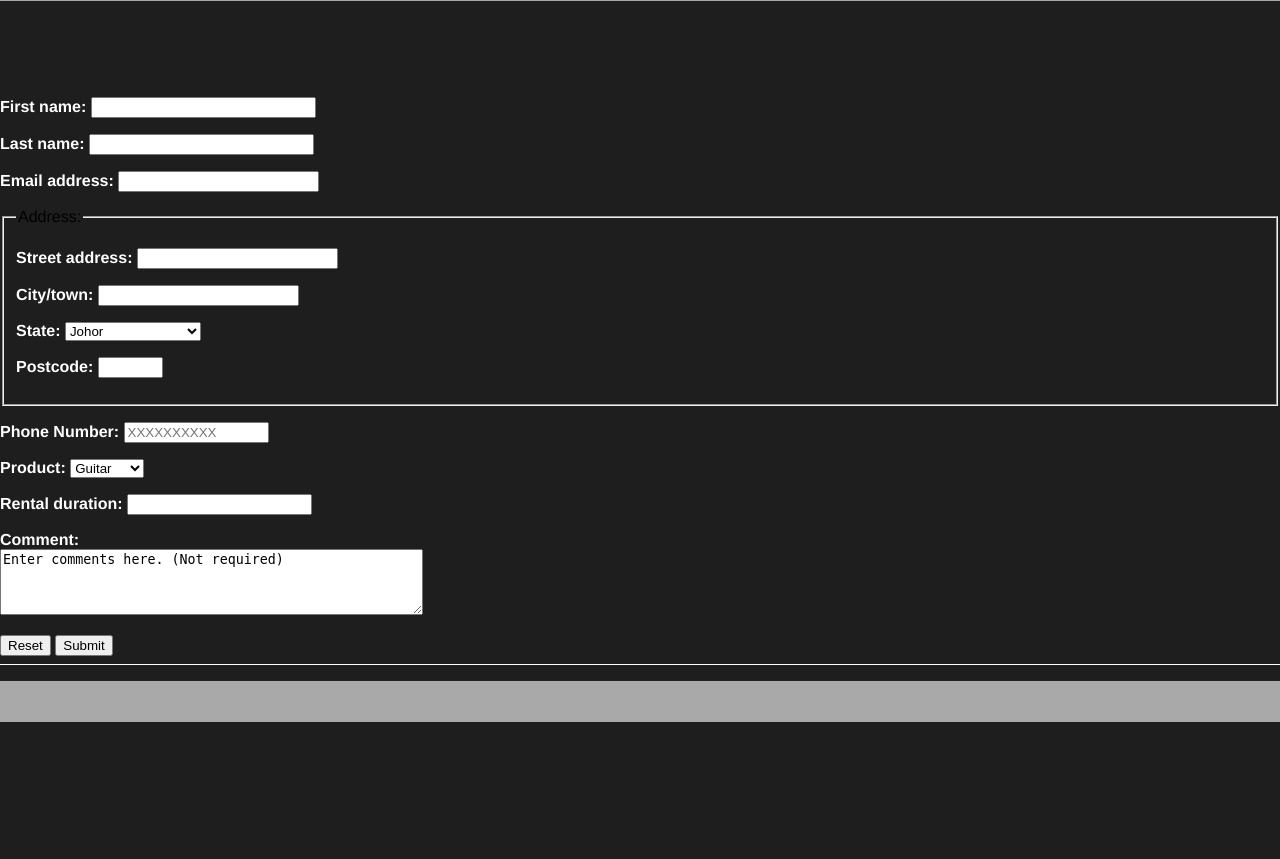
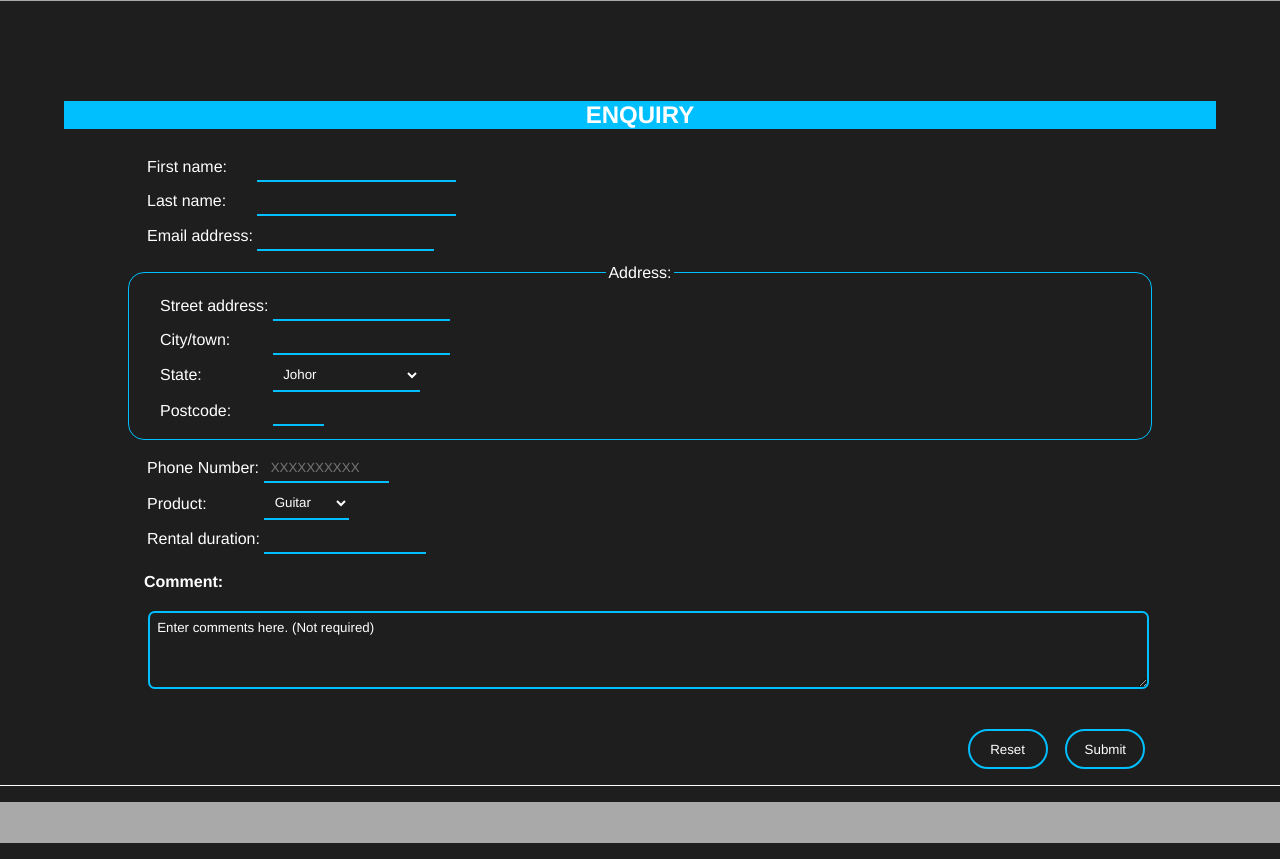
Before and after one commit to Zircon332/WebApp_Assignment, a PHP site: page /enquiry.html in a window 1280 px wide. Shown: the part 607-1466 px from the top of the page. Before the commit the page ends 1329 px from the top, so only its background shows below. Run offline with PHP 8.4, Linux system fonts and the light colour scheme.

Commit message:
styled enquiry

```diff
--- a/assign1/enquiry.html
+++ b/assign1/enquiry.html
@@ -28,32 +28,40 @@
             </ul>
         </nav>
         <article>
+          <div class="form_header">
+            <h2>ENQUIRY</h2>
+          </div>
           <form id="enquiry_form" enctype="text/plain" method="post" action="process.php">
+            <table>
+              <tr>
+                <td><label for="fname">First name: </label></td>
+                <td><input type="text" id="fname" name="fname" required="Required" maxlength="25" size="25" pattern="^[a-zA-Z]+$"/></td>
+              </tr>
+              <tr>
+                <td><label for="lname">Last name: </label></td>
+                <td><input type="text" id="lname" name="lname" required="Required" maxlength="25" size="25" pattern="^[a-zA-Z]+$"/></td>
+              </tr>
+              <tr>
+              <td><label for="email">Email address: </label></td>
+              <td><input type="email" id="email" name="email" required="Required" size="22"/></td>
+              </tr>
 
-            <p><label for="fname">First name: </label>
-              <input type="text" id="fname" name="fname" required="Required" maxlength="25" size="25" pattern="^[a-zA-Z]+$"/>
-            </p>
-
-            <p><label for="lname">Last name: </label>
-              <input type="text" id="lname" name="lname" required="Required" maxlength="25" size="25" pattern="^[a-zA-Z]+$"/>
-            </p>
-
-            <p><label for="email">Email address: </label>
-              <input type="email" id="email" name="email" required="Required" size="22"/>
-            </p>
+            </table>
 
             <fieldset>
               <legend>Address: </legend>
-              <p><label for="street">Street address: </label>
-                <input type="text" id="street" name="street" required="Required" maxlength="40" size="22"/>
-              </p>
-
-              <p><label for="city">City/town: </label>
-                <input type="text" id="city" name="city" required="Required" maxlength="20" size="22"/>
-              </p>
-
-              <p><label for="state">State: </label>
-                <select id="state" name="state" required="Required">
+              <table>
+                <tr>
+                  <td><label for="street">Street address: </label></td>
+                  <td><input type="text" id="street" name="street" required="Required" maxlength="40" size="22"/></td>
+                </tr>
+                <tr>
+                <td><label for="city">City/town: </label></td>
+                <td><input type="text" id="city" name="city" required="Required" maxlength="20" size="22"/></td>
+                </tr>
+                <tr>
+                  <td><label for="state">State: </label></td>
+                  <td><select id="state" name="state" required="Required">
                       <optgroup label="States">
                         <option value="johor" selected="selected">Johor</option>
                         <option value="kedah">Kedah</option>
@@ -75,19 +83,23 @@
                         <option value="putrajaya">Putrajaya</option>
                       </optgroup>
                     </select>
-              </p>
-
-              <p><label for="postcode">Postcode: </label>
-                <input type="text" id="postcode" name="postcode" required="Required" pattern="[0-9]{5}" maxlength="5" size="5" required="Required"/>
-              </p>
+                  </td>
+                </tr>
+                <tr>
+                  <td><label for="postcode">Postcode: </label></td>
+                  <td><input type="text" id="postcode" name="postcode" required="Required" pattern="[0-9]{5}" maxlength="5" size="5" required="Required"/></td>
+                </tr>
+              </table>
             </fieldset>
 
-            <p><label for="phone">Phone Number: </label>
-              <input type="tel" id="phone" name="phone" placeholder="XXXXXXXXXX" required="Required" maxlength="10" size="15"/>
-            </p>
-
-            <p><label for="product">Product: </label>
-              <select id="product" name="product" required="Required">
+            <table>
+              <tr>
+                <td><label for="phone">Phone Number: </label></td>
+                <td><input type="tel" id="phone" name="phone" placeholder="XXXXXXXXXX" required="Required" maxlength="10" size="15"/></td>
+              </tr>
+              <tr>
+                <td><label for="product">Product: </label></td>
+                <td><select id="product" name="product" required="Required">
                     <optgroup label="Guitar">
                       <option value="guitar" selected="selected">Guitar</option>
                       <option value="drum">Drum</option>
@@ -113,18 +125,22 @@
                       <option value="violin">Violin</option>
                     </optgroup>
                   </select>
-            </p>
-
-            <p><label for="number">Rental duration: </label>
-              <input type="number" id="duration" name="duration" required="Required" size="10"/>
-            </p>
+                </td>
+              </tr>
+              <tr>
+                <td><label for="number">Rental duration: </label></td>
+                <td><input type="number" id="duration" name="duration" required="Required" size="10"/></td>
+              </tr>
+            </table>
 
             <p><label for="comments">Comment: </label><br/>
               <textarea name="comments" rows="4" cols="50">Enter comments here. (Not required)</textarea>
             </p>
 
+            <div class="form_button">
               <input type="Reset" value="Reset"/>
               <input type="Submit" value="Submit"/>
+            </div>
           </form>
         </article>
         <hr/>
--- a/assign1/styles/style.css
+++ b/assign1/styles/style.css
@@ -4,14 +4,18 @@
 /* ############### MAIN ############### */
 /* css for elements found in all pages */
 
+* {
+  font-family: Helvetica;
+  color: white;
+}
+
 
 body {
   margin: 0;
   padding: 0;
   background-color: #1e1e1e;
-  font-family: Helvetica;
+
 }
-
 
 
 header {
@@ -96,6 +100,83 @@
 /* ############### ENQUIRY ############### */
 /* css in enquiry.html specifically */
 
+.form_header {
+  text-align: center;
+  background-color: #00BFFF;
+  margin: 0 5%;
+}
+
+form {
+  margin: 0 10%;
+}
+
+fieldset {
+  border-radius: 1em;
+  border: 1px solid #00BFFF;
+  margin: 1% 0;
+}
+
+form legend {
+  text-align: center;
+}
+
+form label {
+  margin-left: 1em;
+}
+
+input[type=text], input[type=email], input[type=number], input[type=tel] {
+  border: none;
+  border-bottom: 2px solid #00BFFF;
+  background-color: transparent;
+  padding: .5em;
+}
+
+input[type=text]:hover, input[type=email]:hover, input[type=number]:hover, input[type=tel]:hover {
+  border-bottom: 2px solid #44DFFF;
+  transition: .5s;
+}
+
+select {
+  border: none;
+  border-bottom: 2px solid #00BFFF;
+  background-color: transparent;
+  padding: .5em;
+}
+
+select optgroup, select option {
+  background-color: #333333;
+}
+
+textarea {
+  border: 2px solid #00BFFF;
+  background-color: transparent;
+  padding: .5em;
+  border-radius: .5em;
+  width: 96%;
+  margin: 2%;
+}
+
+.form_button {
+  text-align: right;
+  height: 3em;
+}
+
+input[type=reset], input[type=submit] {
+  background-color: transparent;
+  border: 2px solid #00BFFF;
+  border-radius: 2em;
+  padding: .5em;
+  margin: 0 .5em;
+  transition: .1s;
+  height: 3em;
+  width: 6em;
+}
+
+input[type=reset]:hover, input[type=submit]:hover {
+  background-color: #00BFFF;
+  font-size: 0.9em;
+  transition: .1s;
+}
 
 /* ############### ABOUTME ############### */
 /* css in aboutme.html specifically */
```
Lines whose indentation alone changed are shown as unchanged.
